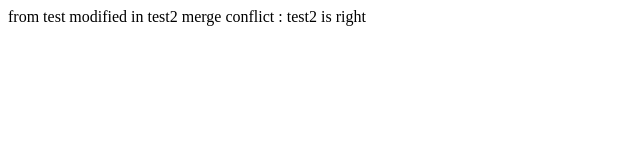
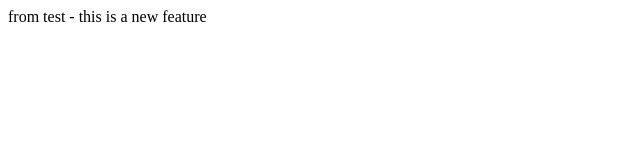
Before and after one commit to jitjthomas/test, a plain HTML site: page index.html in a window 1280 px wide. Shown: the whole page, without its empty margins (0-640 px from the left). Drawn offline with Linux system fonts and the light colour scheme.

Commit message:
new feature added from test

```diff
--- a/index.html
+++ b/index.html
@@ -1,5 +1,5 @@
 <html>
-from test
-modified in test2
-merge conflict : test2 is right
+<body>
+<p>from test - this is a new feature</p>
+</body>
 </html>
```
